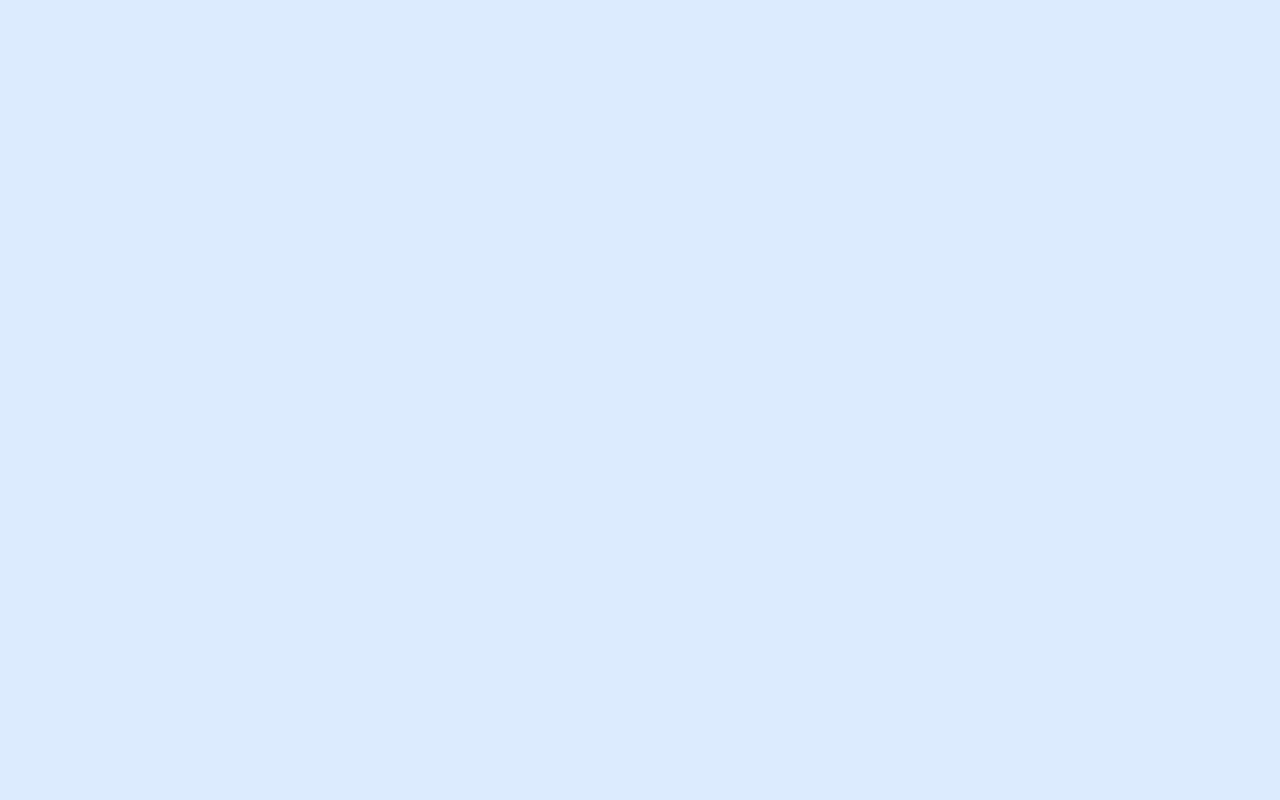
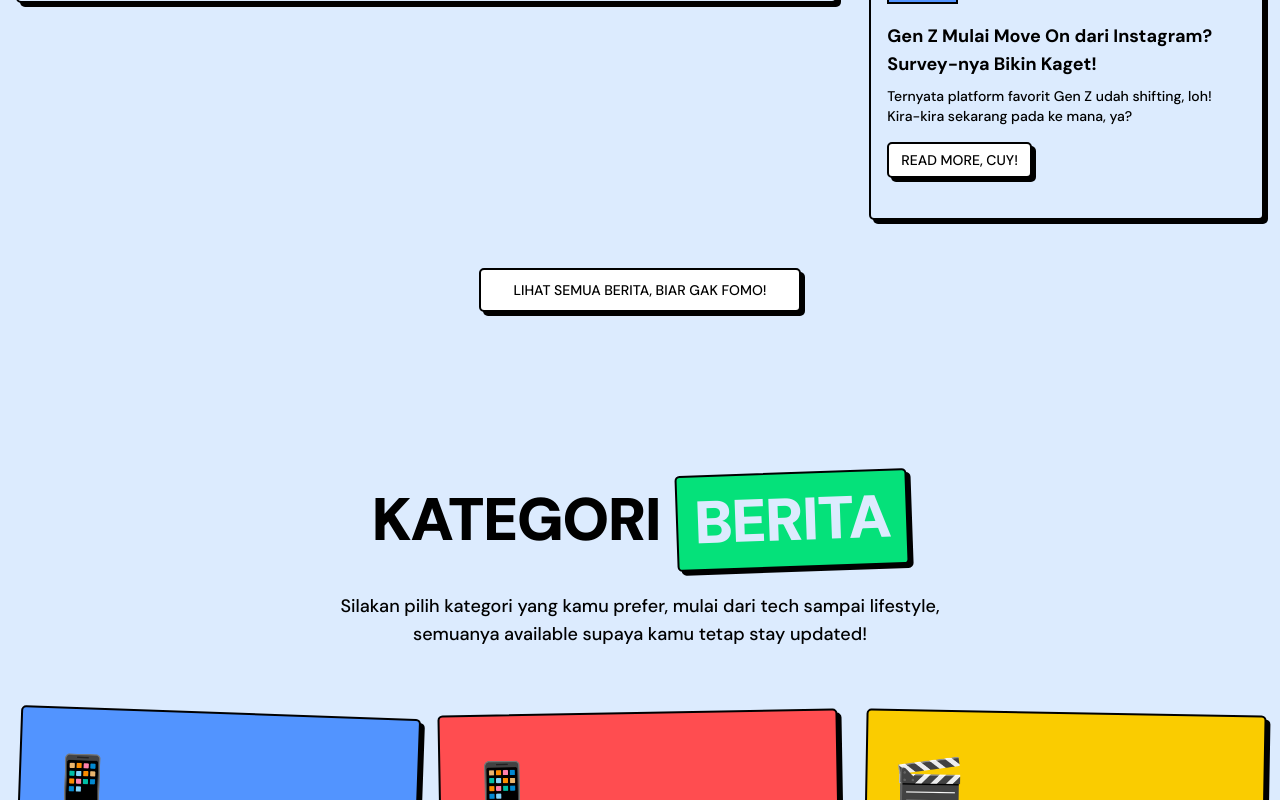
Before and after one commit to fitronansori/next-genzetdaily, a Next.js app: page / in a window 1280 px wide. Shown: the part 2000-2800 px from the top of the page. Before the commit the page ends 930 px from the top, so only its background shows below. Built offline with nearby package versions, Linux system fonts and the light colour scheme.

Commit message:
feat: add FeaturedNews, Categories, and About components to HomePage

```diff
--- a/src/app/(homepage)/page.tsx
+++ b/src/app/(homepage)/page.tsx
@@ -1,10 +1,17 @@
 import Hero from "@/components/layouts/homepage/Hero";
+import FeaturedNews from "@/components/layouts/homepage/FeaturedNews";
+import Categories from "@/components/layouts/homepage/Categories";
+import About from "@/components/layouts/homepage/About";
 
 const HomePage = () => {
   return (
     <>
       <Hero />
+      <FeaturedNews />
+      <Categories />
+      <About />
     </>
   );
 };
+
 export default HomePage;
```
